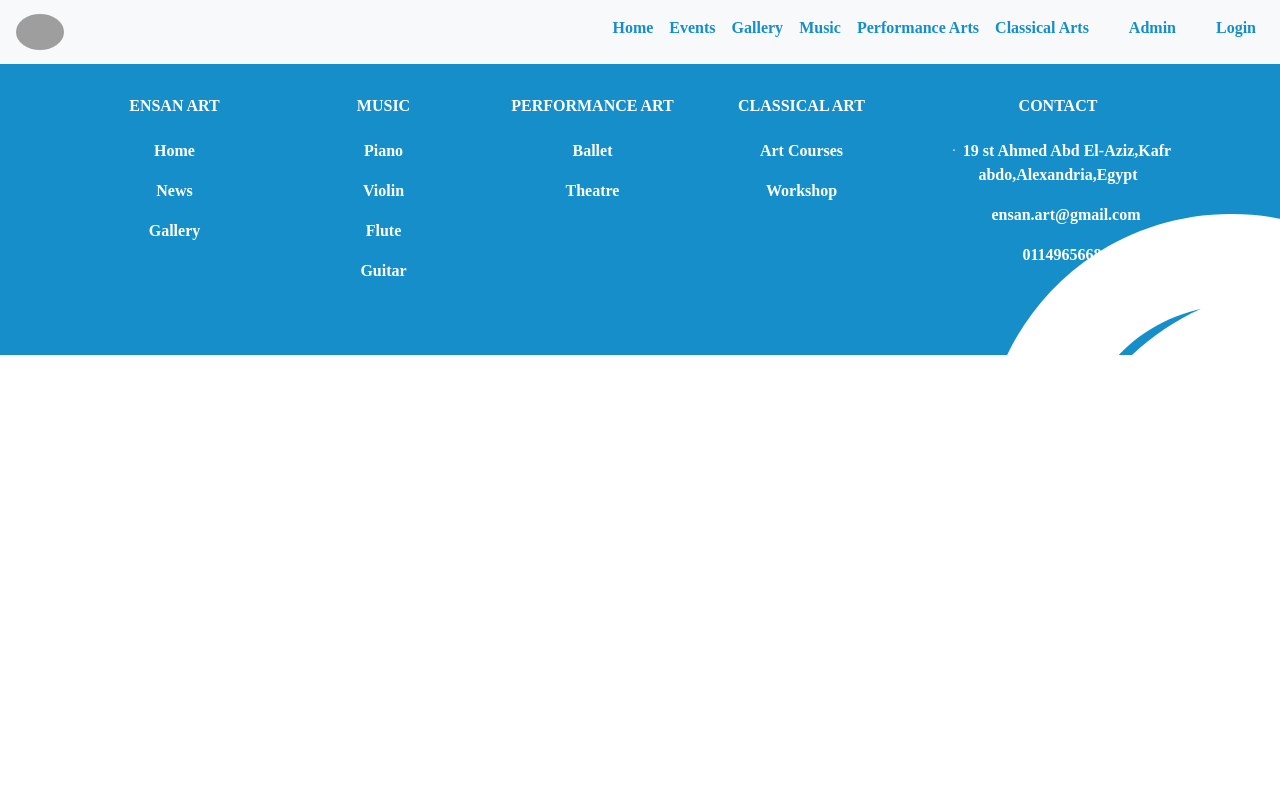
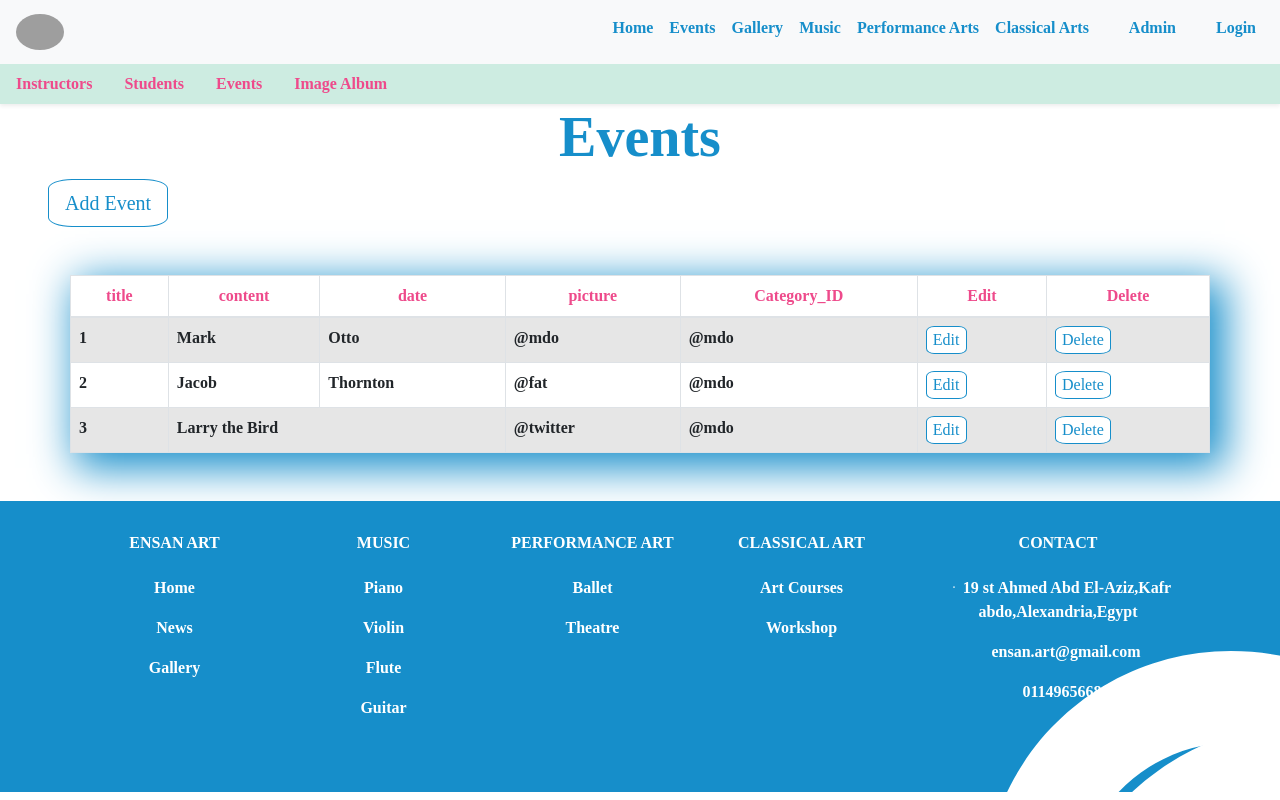
Before and after one commit to sandra-girgis/GP-front, a React (Create React App) app in the folder frontend/: page /event in a window 1280 px wide. Built offline with nearby package versions, Linux system fonts and the light colour scheme; grey boxes are pictures that could not be loaded; a web font is replaced by a local one.

Commit message:
admin pages.js

```diff
--- a/frontend/src/App.js
+++ b/frontend/src/App.js
@@ -15,7 +15,6 @@ import { Theatre } from "./Pages/Theatre";
 import { Violin } from "./Pages/Violin";
 import { Workshop } from "./Pages/Workshop";
 import { Joinus } from "./Pages/Joinus";
-import { Admin } from "./Pages/Admin/Admin";
 import { Events } from "./Pages/Admin/Events";
 import { Imagealbum } from "./Pages/Admin/Imagealbum";
 import { Instructors } from "./Pages/Admin/Instructors";
@@ -57,8 +56,7 @@ function App() {
             <Route path="/exhibitions" exact component={Exhibitions} />
             <Route path="/workshops" exact component={Workshops} /> */}
             <Route path="/joinus" exact component={Joinus} />
-            <Route path="/admin" exact component={Admin} />
-            <Route path="/admin" exact component={Events} />
+            <Route path="/event" exact component={Events} />
             <Route path="/imagealbum" exact component={Imagealbum} />
             <Route path="/instructors" exact component={Instructors} />
             <Route path="/students" exact component={Students} />
--- a/frontend/src/Pages/Admin/Events.js
+++ b/frontend/src/Pages/Admin/Events.js
@@ -1,5 +1,6 @@
 import React from "react";
 import "../Piano";
+import Table from 'react-bootstrap/Table'
 // import Carousel from 'react-bootstrap/Carousel'
 import { Link } from "react-router-dom";
 import "bootstrap/dist/css/bootstrap.min.css";
@@ -7,15 +8,84 @@ import "bootstrap/dist/css/bootstrap.min.css";
 
 export const Events = () => {
   return (<>
-  <div className="nav-scroller bg-body shadow-sm" style={{backgroundcolor:"#fff2f7"}}>
-  <nav className="nav nav-underline" aria-label="Secondary navigation">
-    <Link className="nav-link adm" to="/instructors">Instructors</Link>
-    <Link className="nav-link adm" to="/students">Students</Link>
-    <Link className="nav-link adm" to="/admin">Events</Link>
-    <Link className="nav-link adm" to="/imagealbum">Image Album</Link>
+<div className="nav-scroller bg-body shadow-sm">
+  <nav className="nav nav-underline"  aria-label="Secondary navigation">
+    <Link className="nav-link  adm" to="/instructors">Instructors</Link>
+    <Link className="nav-link  adm" to="/students">Students</Link>
+    <Link className="nav-link  adm" to="/event">Events</Link>
+    <Link className="nav-link  adm" to="/imagealbum">Image Album</Link>
   </nav>
 </div>
 
+<h1 className="fw-bold display-4 text-center"style={{color:"#168eca"}}>Events</h1>
+<Link to="#" style={{textDecoration:"none"}}>
+<button className="btn-outline-light btn-lg ms-5 mb-5 butt" style={{backgroundColor:"#168eca"}}>Add Event</button>
+</Link>
+<Table striped bordered hover className="shadow1 container mb-5">
+  <thead>
+    <tr class="text-center">
+        <th scope="col">title</th>
+        <th scope="col">content</th>
+        <th scope="col">date</th>
+        <th scope="col">picture</th>
+        <th scope="col">Category_ID</th>
+        <th scope="col">Edit</th>
+        <th scope="col">Delete</th>
+      </tr>
+  </thead>
+  <tbody>
+    <tr>
+      <td>1</td>
+      <td>Mark</td>
+      <td>Otto</td>
+      <td>@mdo</td>
+      <td>@mdo</td>
+      <td>
+        <Link to="#" style={{textDecoration:"none"}}>
+        <button className="butt" style={{backgroundColor:"#168eca"}}>Edit</button>
+        </Link>
+        </td>
+        <td>
+        <Link to="#"style={{textDecoration:"none"}}>
+        <button className="butt" style={{backgroundColor:"#168eca"}}>Delete</button>
+        </Link>
+      </td>
+    </tr>
+    <tr>
+      <td>2</td>
+      <td>Jacob</td>
+      <td>Thornton</td>
+      <td>@fat</td>
+      <td>@mdo</td>
+      <td>
+        <Link to="#" style={{textDecoration:"none"}}>
+        <button className="butt" style={{backgroundColor:"#168eca"}}>Edit</button>
+        </Link>
+        </td>
+        <td>
+        <Link to="#"style={{textDecoration:"none"}}>
+        <button className="butt" style={{backgroundColor:"#168eca"}}>Delete</button>
+        </Link>
+      </td>
+    </tr>
+    <tr>
+      <td>3</td>
+      <td colSpan={2}>Larry the Bird</td>
+      <td>@twitter</td>
+      <td>@mdo</td>
+      <td>
+        <Link to="#" style={{textDecoration:"none"}}>
+        <button className="butt" style={{backgroundColor:"#168eca"}}>Edit</button>
+        </Link>
+        </td>
+        <td>
+        <Link to="#"style={{textDecoration:"none"}}>
+        <button className="butt" style={{backgroundColor:"#168eca"}}>Delete</button>
+        </Link>
+      </td>
+    </tr>
+  </tbody>
+</Table>
       </>
     );
   }
--- a/frontend/src/Pages/Admin/Imagealbum.js
+++ b/frontend/src/Pages/Admin/Imagealbum.js
@@ -1,5 +1,6 @@
 import React from "react";
 import "../Piano";
+import Table from 'react-bootstrap/Table'
 // import Carousel from 'react-bootstrap/Carousel'
 import { Link } from "react-router-dom";
 import "bootstrap/dist/css/bootstrap.min.css";
@@ -7,14 +8,88 @@ import "bootstrap/dist/css/bootstrap.min.css";
 
 export const Imagealbum = () => {
   return (<>
-  <div className="nav-scroller bg-body shadow-sm" style={{backgroundcolor:"#fff2f7"}}>
-  <nav className="nav nav-underline" aria-label="Secondary navigation">
-    <Link className="nav-link adm" to="/instructors">Instructors</Link>
-    <Link className="nav-link adm" to="/students">Students</Link>
-    <Link className="nav-link adm" to="/admin">Events</Link>
-    <Link className="nav-link adm" to="/imagealbum">Image Album</Link>
+<div className="nav-scroller bg-body shadow-sm">
+  <nav className="nav nav-underline"  aria-label="Secondary navigation">
+    <Link className="nav-link  adm" to="/instructors">Instructors</Link>
+    <Link className="nav-link  adm" to="/students">Students</Link>
+    <Link className="nav-link  adm" to="/event">Events</Link>
+    <Link className="nav-link  adm" to="/imagealbum">Image Album</Link>
   </nav>
 </div>
+
+<h1 className="fw-bold display-4 text-center"style={{color:"#168eca"}}>Image Album</h1>
+<Link to="#" style={{textDecoration:"none"}}>
+<button className="btn-outline-light btn-lg ms-5 mb-5 butt" style={{backgroundColor:"#168eca"}}>Add Image Album</button>
+</Link>
+<Table striped bordered hover className="shadow1 container mb-5">
+  <thead>
+    <tr class="text-center">
+        <th scope="col">picture</th>
+        <th scope="col">Album_ID</th>
+        <th scope="col">Name</th>
+        <th scope="col">Edit</th>
+        <th scope="col">Delete</th>
+      </tr>
+  </thead>
+  <tbody>
+    <tr>
+      <td>1</td>
+      <td>Mark</td>
+      <td>Otto</td>
+      <td>
+        <Link to="#" style={{textDecoration:"none"}}>
+        <button className="butt" style={{backgroundColor:"#168eca"}}>Edit</button>
+        </Link>
+        </td>
+        <td>
+        <Link to="#"style={{textDecoration:"none"}}>
+        <button className="butt" style={{backgroundColor:"#168eca"}}>Delete</button>
+        </Link>
+      </td>
+    </tr>
+    <tr>
+      <td>2</td>
+      <td>Jacob</td>
+      <td>Thornton</td>
+      <td>
+        <Link to="#" style={{textDecoration:"none"}}>
+        <button className="butt" style={{backgroundColor:"#168eca"}}>Edit</button>
+        </Link>
+        </td>
+        <td>
+        <Link to="#"style={{textDecoration:"none"}}>
+        <button className="butt" style={{backgroundColor:"#168eca"}}>Delete</button>
+        </Link>
+      </td>
+    </tr>
+    <tr>
+      <td>2</td>
+      <td>Jacob</td>
+      <td>Thornton</td>
+      <td>
+        <Link to="#" style={{textDecoration:"none"}}>
+        <button className="butt" style={{backgroundColor:"#168eca"}}>Edit</button>
+        </Link>
+        </td>
+        <td>
+        <Link to="#"style={{textDecoration:"none"}}>
+        <button className="butt" style={{backgroundColor:"#168eca"}}>Delete</button>
+        </Link>
+      </td>
+    </tr>
+  </tbody>
+</Table>
+
+
+
+
+
+
+
+
+
+
+
 
       </>
     );
--- a/frontend/src/Pages/Admin/Instructors.js
+++ b/frontend/src/Pages/Admin/Instructors.js
@@ -1,5 +1,6 @@
 import React from "react";
 import "../Piano";
+import Table from 'react-bootstrap/Table'
 // import Carousel from 'react-bootstrap/Carousel'
 import { Link } from "react-router-dom";
 import "bootstrap/dist/css/bootstrap.min.css";
@@ -7,15 +8,101 @@ import "bootstrap/dist/css/bootstrap.min.css";
 
 export const Instructors = () => {
   return (<>
-  <div className="nav-scroller bg-body shadow-sm" style={{backgroundcolor:"#fff2f7"}}>
-  <nav className="nav nav-underline" aria-label="Secondary navigation">
-    <Link className="nav-link adm" to="/instructors">Instructors</Link>
-    <Link className="nav-link adm" to="/students">Students</Link>
-    <Link className="nav-link adm" to="/admin">Events</Link>
-    <Link className="nav-link adm" to="/imagealbum">Image Album</Link>
+<div className="nav-scroller bg-body shadow-sm">
+  <nav className="nav nav-underline"  aria-label="Secondary navigation">
+    <Link className="nav-link  adm" to="/instructors">Instructors</Link>
+    <Link className="nav-link  adm" to="/students">Students</Link>
+    <Link className="nav-link  adm" to="/event">Events</Link>
+    <Link className="nav-link  adm" to="/imagealbum">Image Album</Link>
   </nav>
 </div>
 
+<h1 className="fw-bold display-4 text-center"style={{color:"#168eca"}}>Instructors</h1>
+<Link to="#" style={{textDecoration:"none"}}>
+<button className="btn-outline-light btn-lg ms-5 mb-5 butt" style={{backgroundColor:"#168eca"}}>Add Instructors</button>
+</Link>
+<Table striped bordered hover className="shadow1 container mb-5">
+  <thead>
+    <tr class="text-center">
+        <th scope="col">Id</th>
+        <th scope="col">Instructors-Name</th>
+        <th scope="col">Email</th>
+        <th scope="col">Phone-Number</th>
+        <th scope="col">Courses</th>
+        <th scope="col">salary</th>
+        <th scope="col">picture</th>
+        <th scope="col">Bio</th>
+        <th scope="col">Is_Staff</th>
+        <th scope="col">Edit</th>
+        <th scope="col">Delete</th>
+      </tr>
+  </thead>
+  <tbody>
+    <tr>
+      <td>1</td>
+      <td>Mark</td>
+      <td>Otto</td>
+      <td>@mdo</td>
+      <td>@mdo</td>
+      <td>@mdo</td>
+      <td>@mdo</td>
+      <td>@mdo</td>
+      <td>@mdo</td>
+      <td>
+        <Link to="#" style={{textDecoration:"none"}}>
+        <button className="butt" style={{backgroundColor:"#168eca"}}>Edit</button>
+        </Link>
+        </td>
+        <td>
+        <Link to="#"style={{textDecoration:"none"}}>
+        <button className="butt" style={{backgroundColor:"#168eca"}}>Delete</button>
+        </Link>
+      </td>
+    </tr>
+    <tr>
+      <td>2</td>
+      <td>Jacob</td>
+      <td>Thornton</td>
+      <td>@fat</td>
+      <td>@mdo</td>
+      <td>@mdo</td>
+      <td>@mdo</td>
+      <td>@mdo</td>
+      <td>@mdo</td>
+      <td>
+        <Link to="#" style={{textDecoration:"none"}}>
+        <button className="butt" style={{backgroundColor:"#168eca"}}>Edit</button>
+        </Link>
+        </td>
+        <td>
+        <Link to="#"style={{textDecoration:"none"}}>
+        <button className="butt" style={{backgroundColor:"#168eca"}}>Delete</button>
+        </Link>
+      </td>
+    </tr>
+    <tr>
+      <td>2</td>
+      <td>Jacob</td>
+      <td>Thornton</td>
+      <td>@fat</td>
+      <td>@mdo</td>
+      <td>@mdo</td>
+      <td>@mdo</td>
+      <td>@mdo</td>
+      <td>@mdo</td>
+      <td>
+        <Link to="#" style={{textDecoration:"none"}}>
+        <button className="butt" style={{backgroundColor:"#168eca"}}>Edit</button>
+        </Link>
+        </td>
+        <td>
+        <Link to="#"style={{textDecoration:"none"}}>
+        <button className="butt" style={{backgroundColor:"#168eca"}}>Delete</button>
+        </Link>
+      </td>
+    </tr>
+  </tbody>
+</Table>
       </>
     );
   }
--- a/frontend/src/Pages/Admin/Students.js
+++ b/frontend/src/Pages/Admin/Students.js
@@ -1,5 +1,6 @@
 import React from "react";
 import "../Piano";
+import Table from 'react-bootstrap/Table'
 // import Carousel from 'react-bootstrap/Carousel'
 import { Link } from "react-router-dom";
 import "bootstrap/dist/css/bootstrap.min.css";
@@ -7,15 +8,88 @@ import "bootstrap/dist/css/bootstrap.min.css";
 
 export const Students = () => {
   return (<>
-  <div className="nav-scroller bg-body shadow-sm" style={{backgroundcolor:"#fff2f7"}}>
-  <nav className="nav nav-underline" aria-label="Secondary navigation">
+<div className="nav-scroller bg-body shadow-sm">
+  <nav className="nav nav-underline"  aria-label="Secondary navigation">
     <Link className="nav-link  adm" to="/instructors">Instructors</Link>
     <Link className="nav-link  adm" to="/students">Students</Link>
-    <Link className="nav-link  adm" to="/admin">Events</Link>
+    <Link className="nav-link  adm" to="/event">Events</Link>
     <Link className="nav-link  adm" to="/imagealbum">Image Album</Link>
   </nav>
 </div>
 
+<h1 className="fw-bold display-4 text-center"style={{color:"#168eca"}}>Students</h1>
+<Link to="#" style={{textDecoration:"none"}}>
+<button className="btn-outline-light btn-lg ms-5 mb-5 butt" style={{backgroundColor:"#168eca"}}>Add Student</button>
+</Link>
+<Table striped bordered hover className="shadow1 container mb-5">
+  <thead>
+    <tr class="text-center">
+        <th scope="col">Id</th>
+        <th scope="col">Student-Name</th>
+        <th scope="col">Is-Staff</th>
+        <th scope="col">Email</th>
+        <th scope="col">Phone-Number</th>
+        <th scope="col">Courses</th>
+        <th scope="col">Edit</th>
+        <th scope="col">Delete</th>
+      </tr>
+  </thead>
+  <tbody>
+    <tr>
+      <td>1</td>
+      <td>Mark</td>
+      <td>Otto</td>
+      <td>@mdo</td>
+      <td>@mdo</td>
+      <td>@mdo</td>
+      <td>
+        <Link to="#" style={{textDecoration:"none"}}>
+        <button className="butt" style={{backgroundColor:"#168eca"}}>Edit</button>
+        </Link>
+        </td>
+        <td>
+        <Link to="#"style={{textDecoration:"none"}}>
+        <button className="butt" style={{backgroundColor:"#168eca"}}>Delete</button>
+        </Link>
+      </td>
+    </tr>
+    <tr>
+      <td>2</td>
+      <td>Jacob</td>
+      <td>Thornton</td>
+      <td>@fat</td>
+      <td>@mdo</td>
+      <td>@mdo</td>
+      <td>
+        <Link to="#" style={{textDecoration:"none"}}>
+        <button className="butt" style={{backgroundColor:"#168eca"}}>Edit</button>
+        </Link>
+        </td>
+        <td>
+        <Link to="#"style={{textDecoration:"none"}}>
+        <button className="butt" style={{backgroundColor:"#168eca"}}>Delete</button>
+        </Link>
+      </td>
+    </tr>
+    <tr>
+      <td>3</td>
+      <td colSpan={2}>Larry the Bird</td>
+      <td>@twitter</td>
+      <td>@mdo</td>
+      <td>@mdo</td>
+      <td>
+        <Link to="#" style={{textDecoration:"none"}}>
+        <button className="butt" style={{backgroundColor:"#168eca"}}>Edit</button>
+        </Link>
+        </td>
+        <td>
+        <Link to="#"style={{textDecoration:"none"}}>
+        <button className="butt" style={{backgroundColor:"#168eca"}}>Delete</button>
+        </Link>
+      </td>
+    </tr>
+  </tbody>
+</Table>
       </>
     );
   }
--- a/frontend/src/Pages/Piano.css
+++ b/frontend/src/Pages/Piano.css
@@ -281,6 +281,12 @@ box-shadow:10px 10px 40px 5px #ee4a8b!important;
 .adm:hover {
   color:#168eca!important;
 }
+.nav-underline{
+  background-color: #cdece1!important;
+}
+th{
+  color:#ee4a8b;
+}
 
 
 
--- a/frontend/src/components/Navbar.js
+++ b/frontend/src/components/Navbar.js
@@ -118,7 +118,7 @@ function Nav() {
               </NavDropdown.Item>
             </NavDropdown>
             <li className="nav-item ms-4">
-              <NavLink className="nav nav-link pink bl" exact to="/admin">
+              <NavLink className="nav nav-link pink bl" exact to="/event">
                 Admin
                 </NavLink>
             </li>
```
Also changed, not shown: frontend/src/Pages/Admin/Admin.js (deleted, +0 -21 lines).
